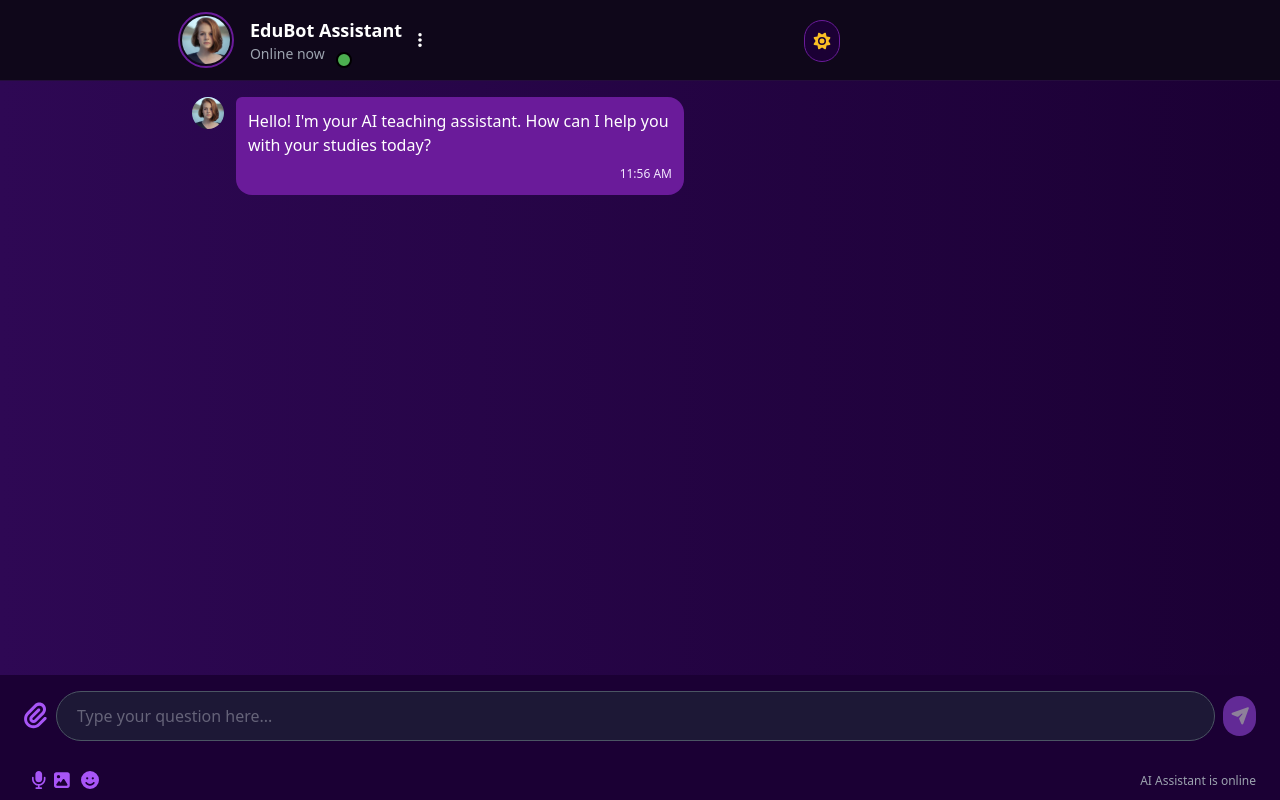
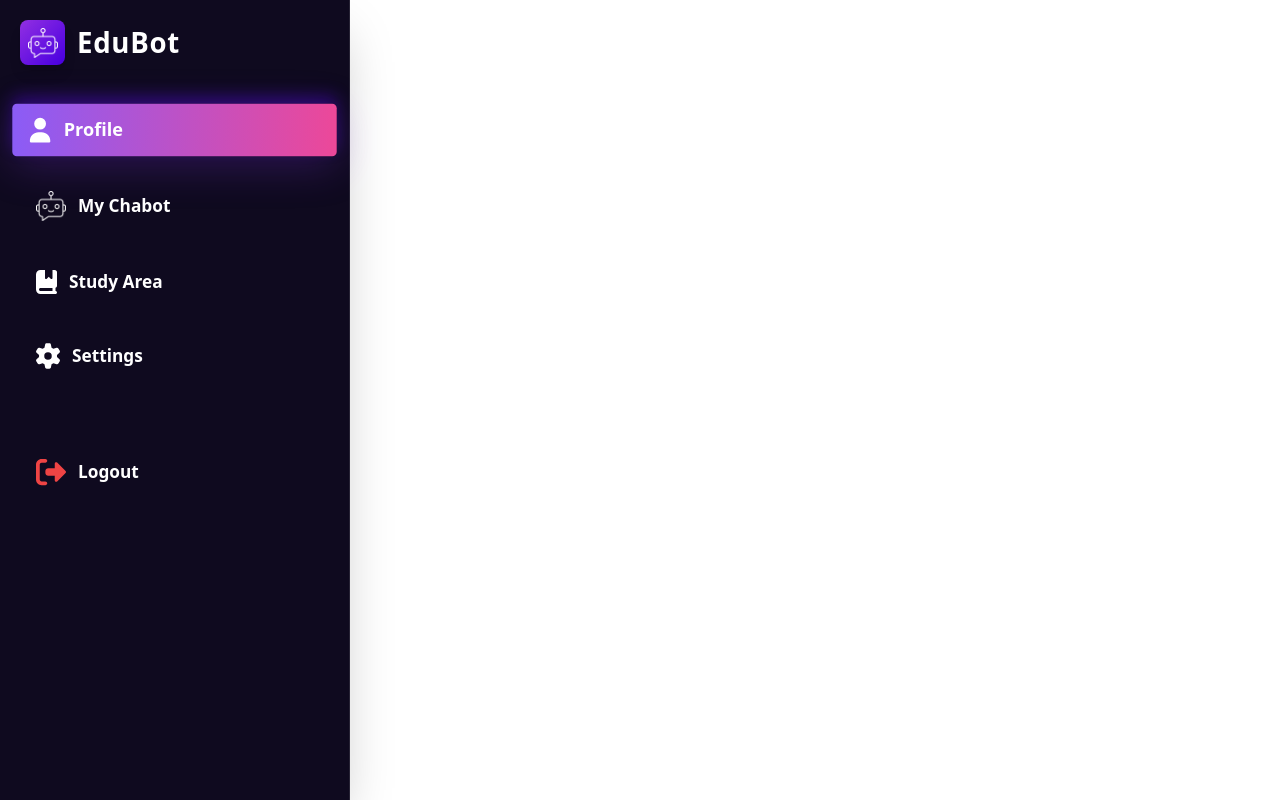
Before and after one commit to YousefHatem4/Edubot, a React (Vite) app: page /edubot in a window 1280 px wide. Built offline with nearby package versions, Linux system fonts and the light colour scheme.

Commit message:
updating ui design of student page

```diff
--- a/src/App.jsx
+++ b/src/App.jsx
@@ -15,6 +15,7 @@ import TeacherPage from './Components/TeacherPage/TeacherPage'
 import BotInfo from './Components/TeacherPage/ManageBot/BotInfo';
 import ManageBot from './Components/TeacherPage/ManageBot/ManageBot';
 import StudentPage from './Components/StudentPage/StudentPage';
+import StudentChatbot from './Components/StudentPage/StudentChatbot';
 
 
 const routers = createBrowserRouter([
@@ -24,7 +25,7 @@ const routers = createBrowserRouter([
     children: [
       { index: true, element: <Home /> },
       { path: "upload", element: <Upload /> },
-      { path: "edubot", element: <Edubot /> },
+      { path: "edubot", element: <StudentChatbot /> },
       { path: "register", element: <Register /> },
       { path: "login", element: <Login /> },
       { path: "forgetpass", element: <ForgetPass /> },
--- a/src/Components/StudentPage/StudentChatbot.jsx
+++ b/src/Components/StudentPage/StudentChatbot.jsx
@@ -1,7 +1,128 @@
-import React from 'react'
+import React, { useState } from 'react'
+import { FontAwesomeIcon } from '@fortawesome/react-fontawesome'
+import { faBook, faChartBar, faGear, faGraduationCap, faHome, faRobot, faUsers, faBars, faXmark, faPlusCircle, faUser, faRightFromBracket, faBookmark, faBookBookmark } from '@fortawesome/free-solid-svg-icons'
+import { Link } from 'react-router-dom';
+
 
 export default function StudentChatbot() {
-  return (
-    <div>StudentChatbot</div>
-  )
+  const [studentProfile, setStudentProfile] = useState(true);
+  const [chatbot, setChatbot] = useState(false);
+  const [studyArea, setStudyArea] = useState(false);
+  const [settings, setsettings] = useState(false);
+  const [menuOpen, setMenuOpen] = useState(false);
+  return <>
+    <section className="flex flex-col min-h-screen">
+      {/* main body (sidebar + content) */}
+      <section className="flex flex-1">
+        {/* mobile top bar */}
+        <div className="lg:hidden fixed top-0 left-0 w-full bg-[#0A0710] z-30 flex justify-between items-center px-4 py-3 shadow-md">
+          <div className="flex items-center gap-3">
+            <div className="w-[36px] h-[36px] rounded-[10px] bg-gradient-to-br from-[#A259FF] to-[#6B21FF] flex justify-center items-center">
+              <FontAwesomeIcon className="text-white text-[16px]" icon={faGraduationCap} />
+            </div>
+            <h1 className="font-inter font-extrabold text-[18px] text-white">EduBot Pro</h1>
+          </div>
+          <button
+            onClick={() => setMenuOpen(!menuOpen)}
+            className="text-white text-xl focus:outline-none cursor-pointer"
+          >
+            <FontAwesomeIcon icon={menuOpen ? faXmark : faBars} />
+          </button>
+        </div>
+
+        {/* left sidebar */}
+        <section
+          className={`lg:w-[350px] mt-2 md:mt-0 min-h-[100vh] fixed bg-[#0F0A1F] backdrop-blur-xl border-r border-white/10 p-5 flex flex-col shadow-2xl
+  transform transition-transform duration-300
+  ${menuOpen ? "translate-x-0 z-30" : "-translate-x-full z-30"} lg:translate-x-0`}
+        >
+
+          {/* title (hidden on mobile because it’s in topbar) */}
+          <div className="hidden lg:block">
+            <div className="flex items-center gap-3">
+              <div className="w-[45px] h-[45px] rounded-[8px] bg-[linear-gradient(135deg,#8E2DE2_5%,#4A00E0_95%)] flex justify-center items-center shadow-lg transform transition-transform duration-300 hover:scale-110">
+                <img src="bot-1.png" className='w-[20px] h-[20px] lg:w-[30px] lg:h-[30px] object-cover' alt="EduBot Logo" />
+              </div>
+              <h1 className="font-inter font-semibold text-[27.65px] text-white tracking-wide">EduBot </h1>
+            </div>
+          </div>
+
+          {/* nav links */}
+          <section className="mt-10 flex flex-col gap-6">
+            {/* studentProfile */}
+            <div
+              onClick={() => {
+                setStudentProfile(true); setChatbot(false); setStudyArea(false); setsettings(false); setMenuOpen(false);
+              }}
+              className={`flex items-center gap-3 px-4 py-3 rounded-[4.31px] cursor-pointer transition-all duration-300
+                ${studentProfile ? 'bg-[linear-gradient(91.27deg,#8B5CF6_0.46%,#EC4899_99.62%)] shadow-[0px_8.63px_39.03px_0px_#8A38F540,0px_-7.55px_14.45px_0px_#4A00E05C] scale-105'
+                  : 'hover:bg-[linear-gradient(91.27deg,rgba(139,92,246,0.5)_0.46%,rgba(236,72,153,0.5)_99.62%)] hover:scale-105'}`}
+            >
+              <FontAwesomeIcon className="text-white text-2xl" icon={faUser} />
+              <h1 className=" font-semibold text-[17.25px] leading-[25.88px] tracking-[1%] text-white">Profile</h1>
+            </div>
+
+
+
+            {/*  chatbot */}
+            <Link to={'/edubot'}
+
+              className={`flex items-center gap-3 px-4 py-3 rounded-[4.31px] cursor-pointer transition-all duration-300
+                ${chatbot ? 'bg-[linear-gradient(91.27deg,#8B5CF6_0.46%,#EC4899_99.62%)] shadow-[0px_8.63px_39.03px_0px_#8A38F540,0px_-7.55px_14.45px_0px_#4A00E05C] scale-105'
+                  : 'hover:bg-[linear-gradient(91.27deg,rgba(139,92,246,0.5)_0.46%,rgba(236,72,153,0.5)_99.62%)] hover:scale-105'}`}
+            >
+              <img src="bot-1.png" className='w-[20px] h-[20px] lg:w-[30px] lg:h-[30px] object-cover' alt="EduBot Logo" />
+              <h1 className=" font-semibold text-[17.25px] leading-[25.88px] tracking-[1%] text-white">My Chabot</h1>
+            </Link>
+
+            {/* studyArea */}
+            <div
+              onClick={() => {
+                setStudentProfile(false); setChatbot(false); setStudyArea(true); setsettings(false); setMenuOpen(false);
+              }}
+              className={`flex items-center gap-3 px-4 py-3 rounded-[4.31px] cursor-pointer transition-all duration-300
+                ${studyArea ? 'bg-[linear-gradient(91.27deg,#8B5CF6_0.46%,#EC4899_99.62%)] shadow-[0px_8.63px_39.03px_0px_#8A38F540,0px_-7.55px_14.45px_0px_#4A00E05C] scale-105'
+                  : 'hover:bg-[linear-gradient(91.27deg,rgba(139,92,246,0.5)_0.46%,rgba(236,72,153,0.5)_99.62%)] hover:scale-105'}`}
+            >
+              <FontAwesomeIcon className="text-white text-2xl" icon={faBookBookmark} />
+              <h1 className=" font-semibold text-[17.25px] leading-[25.88px] tracking-[1%] text-white">Study Area</h1>
+            </div>
+
+            {/* Settings */}
+            <div
+              onClick={() => {
+                setStudentProfile(false); setChatbot(false); setStudyArea(false); setsettings(true); setMenuOpen(false);
+              }}
+              className={`flex items-center gap-3 px-4 py-3 rounded-[4.31px] cursor-pointer transition-all duration-300
+    ${settings
+                  ? 'bg-[linear-gradient(91.27deg,#8B5CF6_0.46%,#EC4899_99.62%)] shadow-[0px_8.63px_39.03px_0px_#8A38F540,0px_-7.55px_14.45px_0px_#4A00E05C] scale-105'
+                  : 'hover:bg-[linear-gradient(91.27deg,rgba(139,92,246,0.5)_0.46%,rgba(236,72,153,0.5)_99.62%)] hover:scale-105'}`
+              }
+            >
+              <FontAwesomeIcon className="text-white text-2xl" icon={faGear} />
+              <h1 className=" font-semibold text-[17.25px] leading-[25.88px] tracking-[1%] text-white">
+                Settings
+              </h1>
+            </div>
+
+
+            {/* Logout */}
+            <Link to={'/login'}
+              className={`flex items-center md:mt-10 gap-3 px-4 py-3 rounded-[4.31px] cursor-pointer transition-all duration-300 hover:bg-[linear-gradient(91.27deg,rgba(139,92,246,0.5)_0.46%,rgba(236,72,153,0.5)_99.62%)] hover:scale-105
+                `}>
+              <FontAwesomeIcon className="text-[#EF4444] text-3xl" icon={faRightFromBracket} />
+              <h1 className=" font-semibold text-[17.25px] leading-[25.88px] tracking-[1%] text-white">Logout</h1>
+            </Link>
+          </section>
+        </section>
+
+        {/* right content */}
+        <section className="md:ml-[350px] mt-15 md:mt-0 w-full">
+
+        </section>
+      </section>
+
+
+    </section>
+  </>
 }
--- a/src/Components/StudentPage/StudentPage.jsx
+++ b/src/Components/StudentPage/StudentPage.jsx
@@ -3,16 +3,14 @@ import { FontAwesomeIcon } from '@fortawesome/react-fontawesome'
 import { faBook, faChartBar, faGear, faGraduationCap, faHome, faRobot, faUsers, faBars, faXmark, faPlusCircle, faUser, faRightFromBracket, faBookmark, faBookBookmark } from '@fortawesome/free-solid-svg-icons'
 import { Link } from 'react-router-dom';
 import StudentProfile from './StudentProfile';
-import StudentChatbot from './StudentChatbot';
 import StudentStudyArea from './StudentStudyArea';
-import StudentSettings from './StudentSettings';
+
 
 
 export default function StudentPage() {
     const [studentProfile, setStudentProfile] = useState(true);
     const [chatbot, setChatbot] = useState(false);
     const [studyArea, setStudyArea] = useState(false);
-    const [settings, setsettings] = useState(false);
     const [menuOpen, setMenuOpen] = useState(false);
     return <>
         {/* full page wrapper */}
@@ -57,7 +55,7 @@ export default function StudentPage() {
                         {/* studentProfile */}
                         <div
                             onClick={() => {
-                                setStudentProfile(true); setChatbot(false); setStudyArea(false); setsettings(false); setMenuOpen(false);
+                                setStudentProfile(true); setChatbot(false); setStudyArea(false); setMenuOpen(false);
                             }}
                             className={`flex items-center gap-3 px-4 py-3 rounded-[4.31px] cursor-pointer transition-all duration-300
                 ${studentProfile ? 'bg-[linear-gradient(91.27deg,#8B5CF6_0.46%,#EC4899_99.62%)] shadow-[0px_8.63px_39.03px_0px_#8A38F540,0px_-7.55px_14.45px_0px_#4A00E05C] scale-105'
@@ -70,22 +68,20 @@ export default function StudentPage() {
 
 
                         {/*  chatbot */}
-                        <div
-                            onClick={() => {
-                                setStudentProfile(false); setChatbot(true); setStudyArea(false); setsettings(false); setMenuOpen(false);
-                            }}
+                        <Link to={'/edubot'}
+
                             className={`flex items-center gap-3 px-4 py-3 rounded-[4.31px] cursor-pointer transition-all duration-300
                 ${chatbot ? 'bg-[linear-gradient(91.27deg,#8B5CF6_0.46%,#EC4899_99.62%)] shadow-[0px_8.63px_39.03px_0px_#8A38F540,0px_-7.55px_14.45px_0px_#4A00E05C] scale-105'
                                     : 'hover:bg-[linear-gradient(91.27deg,rgba(139,92,246,0.5)_0.46%,rgba(236,72,153,0.5)_99.62%)] hover:scale-105'}`}
                         >
                             <img src="bot-1.png" className='w-[20px] h-[20px] lg:w-[30px] lg:h-[30px] object-cover' alt="EduBot Logo" />
                             <h1 className=" font-semibold text-[17.25px] leading-[25.88px] tracking-[1%] text-white">My Chabot</h1>
-                        </div>
+                        </Link>
 
                         {/* studyArea */}
                         <div
                             onClick={() => {
-                                setStudentProfile(false); setChatbot(false); setStudyArea(true); setsettings(false); setMenuOpen(false);
+                                setStudentProfile(false); setChatbot(false); setStudyArea(true); setMenuOpen(false);
                             }}
                             className={`flex items-center gap-3 px-4 py-3 rounded-[4.31px] cursor-pointer transition-all duration-300
                 ${studyArea ? 'bg-[linear-gradient(91.27deg,#8B5CF6_0.46%,#EC4899_99.62%)] shadow-[0px_8.63px_39.03px_0px_#8A38F540,0px_-7.55px_14.45px_0px_#4A00E05C] scale-105'
@@ -95,27 +91,12 @@ export default function StudentPage() {
                             <h1 className=" font-semibold text-[17.25px] leading-[25.88px] tracking-[1%] text-white">Study Area</h1>
                         </div>
 
-                        {/* Settings */}
-                        <div
-                            onClick={() => {
-                                setStudentProfile(false); setChatbot(false); setStudyArea(false); setsettings(true); setMenuOpen(false);
-                            }}
-                            className={`flex items-center gap-3 px-4 py-3 rounded-[4.31px] cursor-pointer transition-all duration-300
-    ${settings
-                                    ? 'bg-[linear-gradient(91.27deg,#8B5CF6_0.46%,#EC4899_99.62%)] shadow-[0px_8.63px_39.03px_0px_#8A38F540,0px_-7.55px_14.45px_0px_#4A00E05C] scale-105'
-                                    : 'hover:bg-[linear-gradient(91.27deg,rgba(139,92,246,0.5)_0.46%,rgba(236,72,153,0.5)_99.62%)] hover:scale-105'}`
-                            }
-                        >
-                            <FontAwesomeIcon className="text-white text-2xl" icon={faGear} />
-                            <h1 className=" font-semibold text-[17.25px] leading-[25.88px] tracking-[1%] text-white">
-                                Settings
-                            </h1>
-                        </div>
+
 
 
                         {/* Logout */}
                         <Link to={'/login'}
-                            className={`flex items-center md:mt-10 gap-3 px-4 py-3 rounded-[4.31px] cursor-pointer transition-all duration-300 hover:bg-[linear-gradient(91.27deg,rgba(139,92,246,0.5)_0.46%,rgba(236,72,153,0.5)_99.62%)] hover:scale-105
+                            className={`flex items-center md:mt-10 gap-3 px-4 py-3 rounded-[4.31px] cursor-pointer transition-all duration-300  hover:scale-105
                 `}>
                             <FontAwesomeIcon className="text-[#EF4444] text-3xl" icon={faRightFromBracket} />
                             <h1 className=" font-semibold text-[17.25px] leading-[25.88px] tracking-[1%] text-white">Logout</h1>
@@ -126,9 +107,9 @@ export default function StudentPage() {
                 {/* right content */}
                 <section className="md:ml-[350px] mt-15 md:mt-0 w-full">
                     {studentProfile && <StudentProfile />}
-                    {chatbot && <StudentChatbot />}
+
                     {studyArea && <StudentStudyArea />}
-                    {settings && <StudentStudyArea />}
+
 
 
 
--- a/src/Components/StudentPage/StudentProfile.jsx
+++ b/src/Components/StudentPage/StudentProfile.jsx
@@ -36,7 +36,7 @@ export default function StudentProfile() {
 
                             <div className="flex flex-wrap justify-center md:justify-start items-center gap-2">
                                 <div className="w-auto min-w-[63px] h-[28px] px-2 rounded-full opacity-100 bg-[#A78BFA33] flex items-center justify-center">
-                                    <h1 className="font-poppins font-medium text-xs sm:text-[11.9px] text-[#8B5CF6]">Teacher</h1>
+                                    <h1 className="font-poppins font-medium text-xs sm:text-[11.9px] text-[#8B5CF6]">Student</h1>
                                 </div>
                                 <div className="w-auto min-w-[63px] h-[28px] px-2 rounded-full opacity-100 bg-[#22C55E33] flex items-center justify-center">
                                     <h1 className="font-poppins font-medium text-xs sm:text-[11.9px] text-[#22C55E]">Active</h1>
@@ -81,7 +81,7 @@ export default function StudentProfile() {
                             </div>
                             <div>
                                 <p className='text-[#9CA3AF] mb-1 md:mb-2 text-xs sm:text-[12px] md:text-[13.33px]'>Role</p>
-                                <h1 className='text-white text-sm sm:text-[15px] md:text-[16px] font-medium'>Teacher</h1>
+                                <h1 className='text-white text-sm sm:text-[15px] md:text-[16px] font-medium'>Student</h1>
                             </div>
                         </div>
 
@@ -121,9 +121,7 @@ export default function StudentProfile() {
                             <div className="w-auto min-w-[63px] h-[28px] px-2 rounded-full opacity-100 bg-[#22C55E33] flex items-center justify-center">
                                 <h1 className="font-poppins font-medium text-xs sm:text-[11.9px] text-[#22C55E]">Active</h1>
                             </div>
-                            <button className='w-auto min-w-[91px] h-[36px] px-4 rounded-[12px] bg-gradient-to-r from-[#A855F7] to-[#EC4899] font-poppins font-semibold text-xs sm:text-sm md:text-[14px] leading-[20px] text-white text-center align-middle'>
-                                Manage
-                            </button>
+
                         </div>
                     </section>
                 </section>
--- a/src/Components/StudentPage/StudentSettings.jsx
+++ /dev/null
@@ -1,7 +0,0 @@
-import React from 'react'
-
-export default function StudentSettings() {
-  return (
-    <div>StudentSettings</div>
-  )
-}
```
